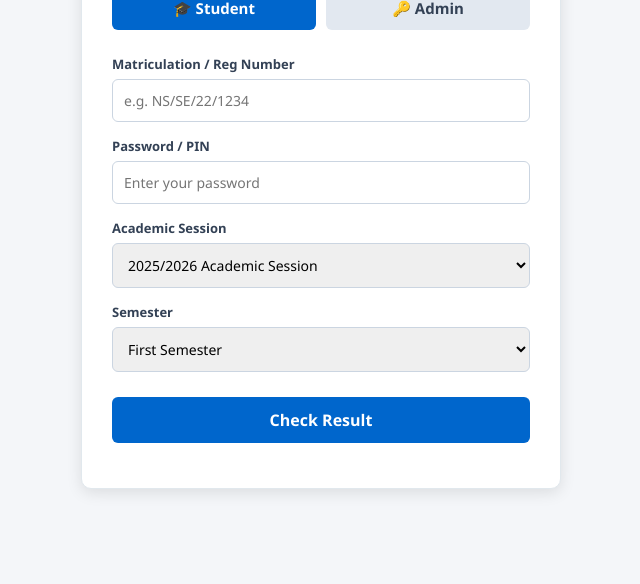
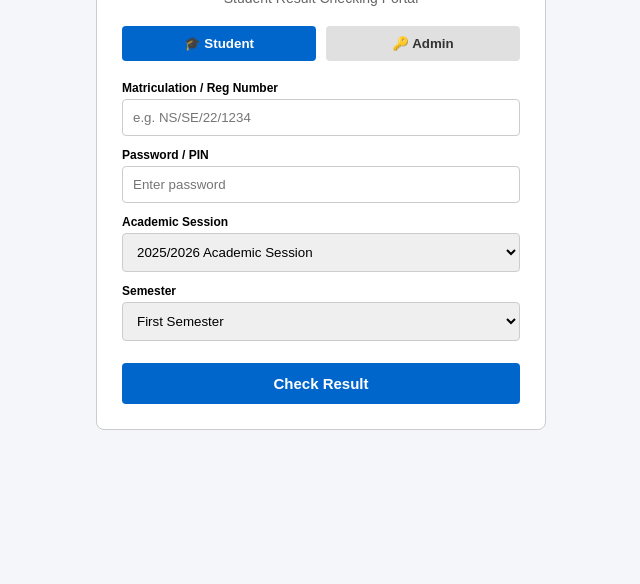
Before and after one commit to albertogaga-25/result-checker, a website: page index.html in a window 1280 px wide. Shown: the part 216-800 px from the top of the page, without its empty margins (319-959 px from the left). Drawn offline with Linux system fonts and the light colour scheme.

Commit message:
Working presentation code

```diff
--- a/index.html
+++ b/index.html
@@ -5,239 +5,108 @@
     <meta name="viewport" content="width=device-width, initial-scale=1.0">
     <title>Michael and Cecilia Ibru University - Portal Login</title>
     <style>
-        * {
-            box-sizing: border-box;
-            margin: 0;
-            padding: 0;
-            font-family: 'Segoe UI', Tahoma, Geneva, Verdana, sans-serif;
-        }
-        body.login-body {
-            background-color: #f4f6f9;
-            display: flex;
-            justify-content: center;
-            align-items: center;
-            min-height: 100vh;
-            padding: 20px;
-        }
-        .login-container {
-            max-width: 480px;
-            width: 100%;
-            background: #ffffff;
-            padding: 30px;
-            border-radius: 10px;
-            box-shadow: 0 4px 15px rgba(0,0,0,0.1);
-            border: 1px solid #e1e8ed;
-        }
-        .logo-header h2 {
-            color: #0066cc;
-            font-size: 20px;
-            margin-bottom: 5px;
-            text-align: center;
-        }
-        .logo-header p {
-            color: #666;
-            font-size: 14px;
-            text-align: center;
-            margin-bottom: 25px;
-        }
-        .role-selector {
-            display: flex;
-            gap: 10px;
-            margin-bottom: 25px;
-        }
-        .role-btn {
-            flex: 1;
-            padding: 12px;
-            border: none;
-            border-radius: 6px;
-            font-weight: bold;
-            font-size: 15px;
-            cursor: pointer;
-            transition: all 0.2s ease;
-        }
-        #btnStudentRole {
-            background-color: #0066cc;
-            color: #ffffff;
-        }
-        #btnAdminRole {
-            background-color: #e2e8f0;
-            color: #334155;
-        }
-        .form-group {
-            margin-bottom: 15px;
-        }
-        .form-group label {
-            display: block;
-            font-size: 13px;
-            font-weight: 600;
-            color: #334155;
-            margin-bottom: 6px;
-        }
-        .form-group input, .form-group select {
-            width: 100%;
-            padding: 11px;
-            border: 1px solid #cbd5e1;
-            border-radius: 6px;
-            font-size: 14px;
-            outline: none;
-        }
-        .form-group input:focus, .form-group select:focus {
-            border-color: #0066cc;
-        }
-        .btn-submit {
-            width: 100%;
-            padding: 12px;
-            border: none;
-            border-radius: 6px;
-            font-size: 16px;
-            font-weight: bold;
-            cursor: pointer;
-            margin-top: 10px;
-            color: #ffffff;
-        }
-        .btn-student {
-            background-color: #0066cc;
-        }
-        .btn-admin {
-            background-color: #0f172a;
-        }
-        #loginErrorMessage {
-            color: #dc2626;
-            font-weight: 600;
-            text-align: center;
-            margin-top: 15px;
-            font-size: 14px;
-        }
+        * { box-sizing: border-box; margin: 0; padding: 0; font-family: sans-serif; }
+        body { background: #f4f6f9; display: flex; justify-content: center; align-items: center; min-height: 100vh; padding: 20px; }
+        .box { width: 100%; max-width: 450px; background: #fff; padding: 25px; border-radius: 8px; border: 1px solid #ccc; }
+        h2 { color: #0066cc; text-align: center; font-size: 18px; margin-bottom: 5px; }
+        p.sub { text-align: center; color: #666; margin-bottom: 20px; font-size: 14px; }
+        .tabs { display: flex; gap: 10px; margin-bottom: 20px; }
+        .tabs button { flex: 1; padding: 10px; border: none; font-weight: bold; cursor: pointer; border-radius: 4px; }
+        #tabStudent { background: #0066cc; color: white; }
+        #tabAdmin { background: #e0e0e0; color: #333; }
+        .field { margin-bottom: 12px; }
+        .field label { display: block; font-size: 12px; font-weight: bold; margin-bottom: 4px; }
+        .field input, .field select { width: 100%; padding: 10px; border: 1px solid #ccc; border-radius: 4px; }
+        .btn-submit { width: 100%; padding: 12px; color: white; border: none; border-radius: 4px; font-weight: bold; cursor: pointer; font-size: 15px; margin-top: 10px; }
+        .btn-blue { background: #0066cc; }
+        .btn-black { background: #000; }
     </style>
-    <script>
-        // Toggle view between Student & Admin
-        function showRole(role) {
-            const studentForm = document.getElementById('studentLoginForm');
-            const adminForm = document.getElementById('adminLoginForm');
-            const btnStudent = document.getElementById('btnStudentRole');
-            const btnAdmin = document.getElementById('btnAdminRole');
-            const errorMsg = document.getElementById('loginErrorMessage');
+</head>
+<body>
+    <div class="box">
+        <h2>MICHAEL AND CECILIA IBRU UNIVERSITY</h2>
+        <p class="sub">Student Result Checking Portal</p>
 
-            if (errorMsg) errorMsg.innerText = '';
-
-            if (role === 'student') {
-                studentForm.style.display = 'block';
-                adminForm.style.display = 'none';
-                btnStudent.style.backgroundColor = '#0066cc';
-                btnStudent.style.color = '#ffffff';
-                btnAdmin.style.backgroundColor = '#e2e8f0';
-                btnAdmin.style.color = '#334155';
-            } else {
-                studentForm.style.display = 'none';
-                adminForm.style.display = 'block';
-                btnAdmin.style.backgroundColor = '#0f172a';
-                btnAdmin.style.color = '#ffffff';
-                btnStudent.style.backgroundColor = '#e2e8f0';
-                btnStudent.style.color = '#334155';
-            }
-        }
-    </script>
-</head>
-<body class="login-body">
-    <div class="login-container">
-        <div class="logo-header">
-            <h2>MICHAEL AND CECILIA IBRU UNIVERSITY</h2>
-            <p>Student Result Checking Portal</p>
+        <!-- Mode Buttons -->
+        <div class="tabs">
+            <button type="button" id="tabStudent" onclick="switchMode('student')">🎓 Student</button>
+            <button type="button" id="tabAdmin" onclick="switchMode('admin')">🔑 Admin</button>
         </div>
 
-        <!-- Role Toggle Buttons -->
-        <div class="role-selector">
-            <button type="button" id="btnStudentRole" class="role-btn" onclick="showRole('student')">
-                🎓 Student
-            </button>
-            <button type="button" id="btnAdminRole" class="role-btn" onclick="showRole('admin')">
-                🔑 Admin
-            </button>
-        </div>
-
-        <!-- STUDENT LOGIN FORM -->
-        <form id="studentLoginForm">
-            <div class="form-group">
-                <label for="loginMatric">Matriculation / Reg Number</label>
-                <input type="text" id="loginMatric" placeholder="e.g. NS/SE/22/1234" required>
+        <!-- Student Login -->
+        <form id="formStudent" onsubmit="goStudent(event)">
+            <div class="field">
+                <label>Matriculation / Reg Number</label>
+                <input type="text" placeholder="e.g. NS/SE/22/1234" required>
             </div>
-
-            <div class="form-group">
-                <label for="loginPassword">Password / PIN</label>
-                <input type="password" id="loginPassword" placeholder="Enter your password" required>
+            <div class="field">
+                <label>Password / PIN</label>
+                <input type="password" placeholder="Enter password" required>
             </div>
-
-            <div class="form-group">
-                <label for="loginSession">Academic Session</label>
-                <select id="loginSession" required>
-                    <option value="2025/2026" selected>2025/2026 Academic Session</option>
-                    <option value="2024/2025">2024/2025 Academic Session</option>
-                    <option value="2023/2024">2023/2024 Academic Session</option>
+            <div class="field">
+                <label>Academic Session</label>
+                <select>
+                    <option>2025/2026 Academic Session</option>
+                    <option>2024/2025 Academic Session</option>
                 </select>
             </div>
-
-            <div class="form-group">
-                <label for="loginTerm">Semester</label>
-                <select id="loginTerm" required>
-                    <option value="FIRST SEMESTER">First Semester</option>
-                    <option value="SECOND SEMESTER">Second Semester</option>
+            <div class="field">
+                <label>Semester</label>
+                <select>
+                    <option>First Semester</option>
+                    <option>Second Semester</option>
                 </select>
             </div>
-
-            <button type="submit" class="btn-submit btn-student">Check Result</button>
+            <button type="submit" class="btn-submit btn-blue">Check Result</button>
         </form>
 
-        <!-- ADMIN LOGIN FORM -->
-        <form id="adminLoginForm" style="display: none;">
-            <div class="form-group">
-                <label for="adminUsername">Admin Username</label>
-                <input type="text" id="adminUsername" placeholder="Enter admin username" required>
+        <!-- Admin Login -->
+        <form id="formAdmin" style="display: none;" onsubmit="goAdmin(event)">
+            <div class="field">
+                <label>Admin Username</label>
+                <input type="text" placeholder="Enter admin username" required>
             </div>
-
-            <div class="form-group">
-                <label for="adminPassword">Admin Password</label>
-                <input type="password" id="adminPassword" placeholder="Enter admin password" required>
+            <div class="field">
+                <label>Admin Password</label>
+                <input type="password" placeholder="Enter admin password" required>
             </div>
-
-            <button type="submit" class="btn-submit btn-admin">Login as Admin</button>
+            <button type="submit" class="btn-submit btn-black">Login as Admin</button>
         </form>
-
-        <p id="loginErrorMessage"></p>
     </div>
 
     <script>
-        document.addEventListener('DOMContentLoaded', () => {
-            // 1. Handle Student Form Submission
-            const studentForm = document.getElementById('studentLoginForm');
-            if (studentForm) {
-                studentForm.addEventListener('submit', async (e) => {
-                    e.preventDefault();
-                    const regNumber = document.getElementById('loginMatric').value.trim();
-                    const session = document.getElementById('loginSession').value;
-                    const term = document.getElementById('loginTerm').value;
+        function switchMode(mode) {
+            const fStudent = document.getElementById('formStudent');
+            const fAdmin = document.getElementById('formAdmin');
+            const tStudent = document.getElementById('tabStudent');
+            const tAdmin = document.getElementById('tabAdmin');
 
-                    // Save session state locally so dashboard loads immediately
-                    const studentSessionData = {
-                        regNumber: regNumber,
-                        selectedSession: session,
-                        selectedTerm: term
-                    };
-                    localStorage.setItem('currentStudent', JSON.stringify(studentSessionData));
-                    window.location.href = 'dashboard.html';
-                });
+            if (mode === 'student') {
+                fStudent.style.display = 'block';
+                fAdmin.style.display = 'none';
+                tStudent.style.backgroundColor = '#0066cc';
+                tStudent.style.color = '#ffffff';
+                tAdmin.style.backgroundColor = '#e0e0e0';
+                tAdmin.style.color = '#333333';
+            } else {
+                fStudent.style.display = 'none';
+                fAdmin.style.display = 'block';
+                tAdmin.style.backgroundColor = '#000000';
+                tAdmin.style.color = '#ffffff';
+                tStudent.style.backgroundColor = '#e0e0e0';
+                tStudent.style.color = '#333333';
             }
+        }
 
-            // 2. Handle Admin Form Submission
-            const adminForm = document.getElementById('adminLoginForm');
-            if (adminForm) {
-                adminForm.addEventListener('submit', (e) => {
-                    e.preventDefault();
-                    // Set admin authentication token locally so admin.html grants access
-                    localStorage.setItem('adminToken', 'logged_in');
-                    window.location.href = 'admin.html';
-                });
-            }
-        });
+        function goStudent(e) {
+            e.preventDefault();
+            window.location.href = 'dashboard.html';
+        }
+
+        function goAdmin(e) {
+            e.preventDefault();
+            window.location.href = 'admin.html';
+        }
     </script>
 </body>
 </html>
```
Also changed, not shown: admin.html (+57 -67 lines).
